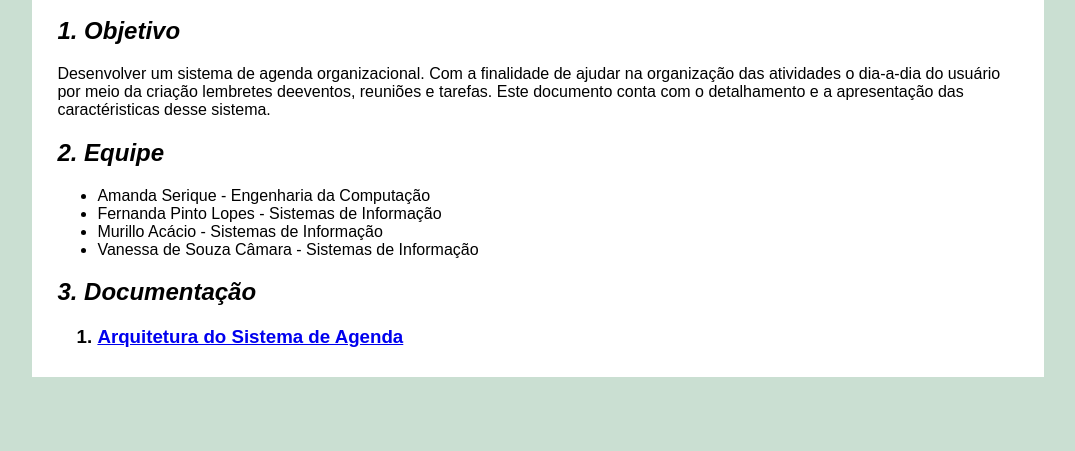
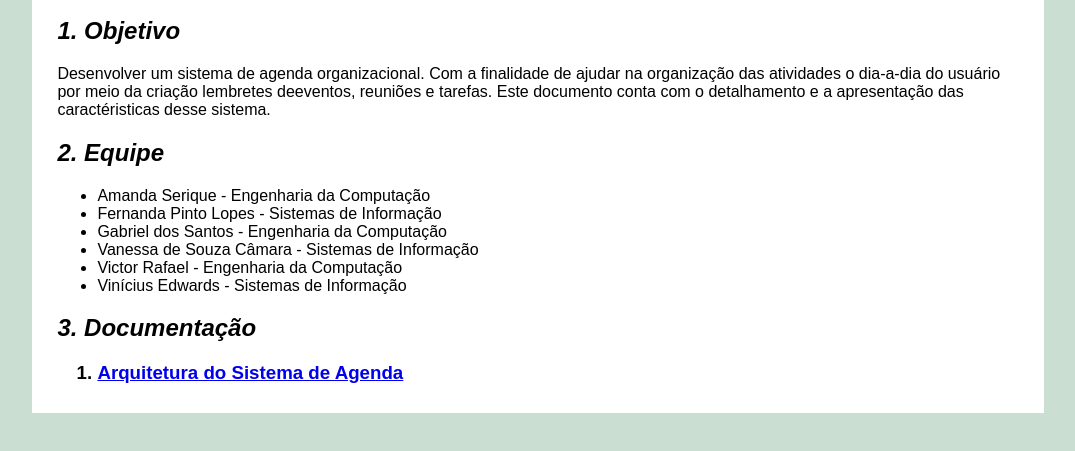
Before and after one commit to NandaPL/DigiAgenda, a plain HTML site: page doc/index.html in a window 1280 px wide. Shown: the part 105-556 px from the top of the page, without its empty margins (102-1177 px from the left). Drawn offline with Linux system fonts and the light colour scheme.

Commit message:
add alterações

```diff
--- a/doc/arquitetura/style.css
+++ b/doc/arquitetura/style.css
@@ -2,7 +2,7 @@ body {
     font-family: sans-serif;
     font-size: 1rem;
     font-weight: 300;
-    background: #4B0082;
+    background:#cadfd2;
 }
 
 main {
--- a/doc/index.html
+++ b/doc/index.html
@@ -27,8 +27,10 @@
         <ul>
           <li>Amanda Serique - Engenharia da Computação</li>
           <li>Fernanda Pinto Lopes - Sistemas de Informação</li>
-          <li>Murillo Acácio - Sistemas de Informação</li>
+          <li>Gabriel dos Santos - Engenharia da Computação</li>
           <li>Vanessa de Souza Câmara - Sistemas de Informação</li>
+          <li>Victor Rafael - Engenharia da Computação</li>
+          <li>Vinícius Edwards - Sistemas de Informação</li>
         </ul>
 
         <h2>3. Documentação</h2>
```
